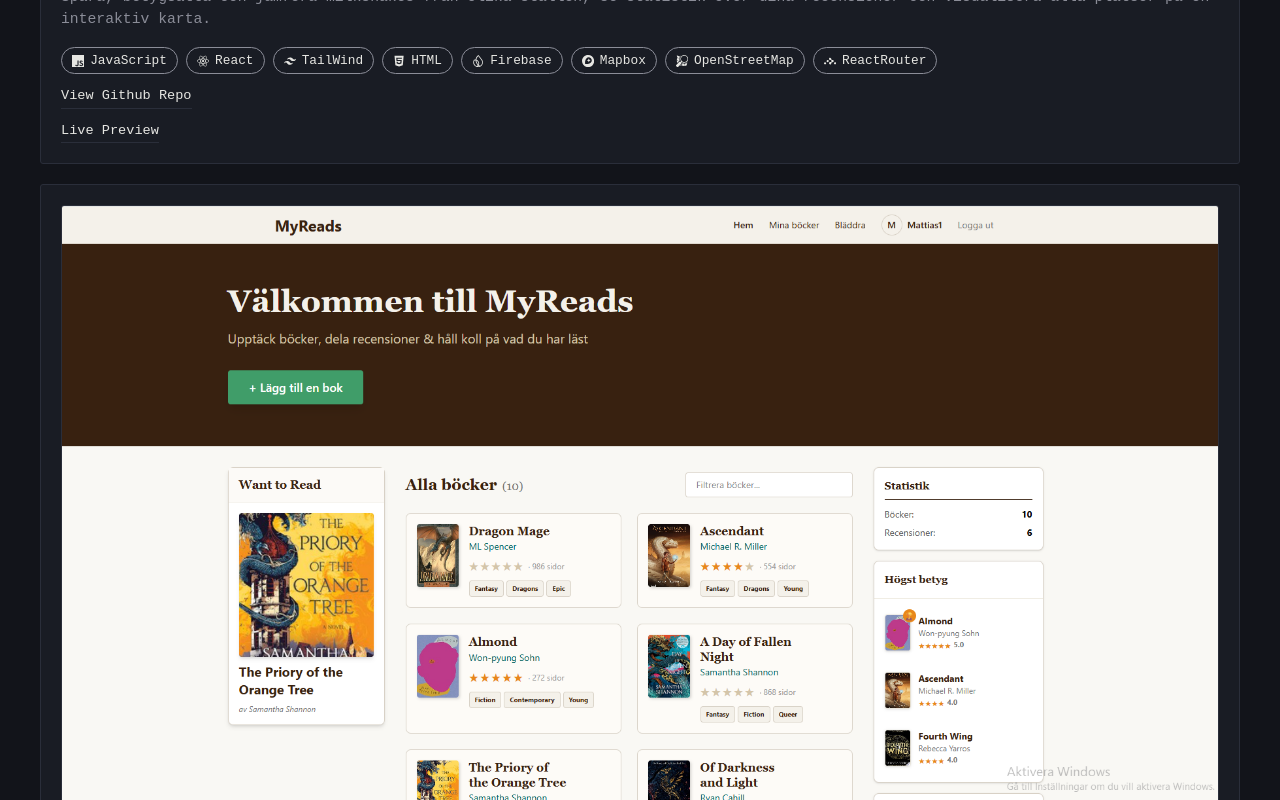
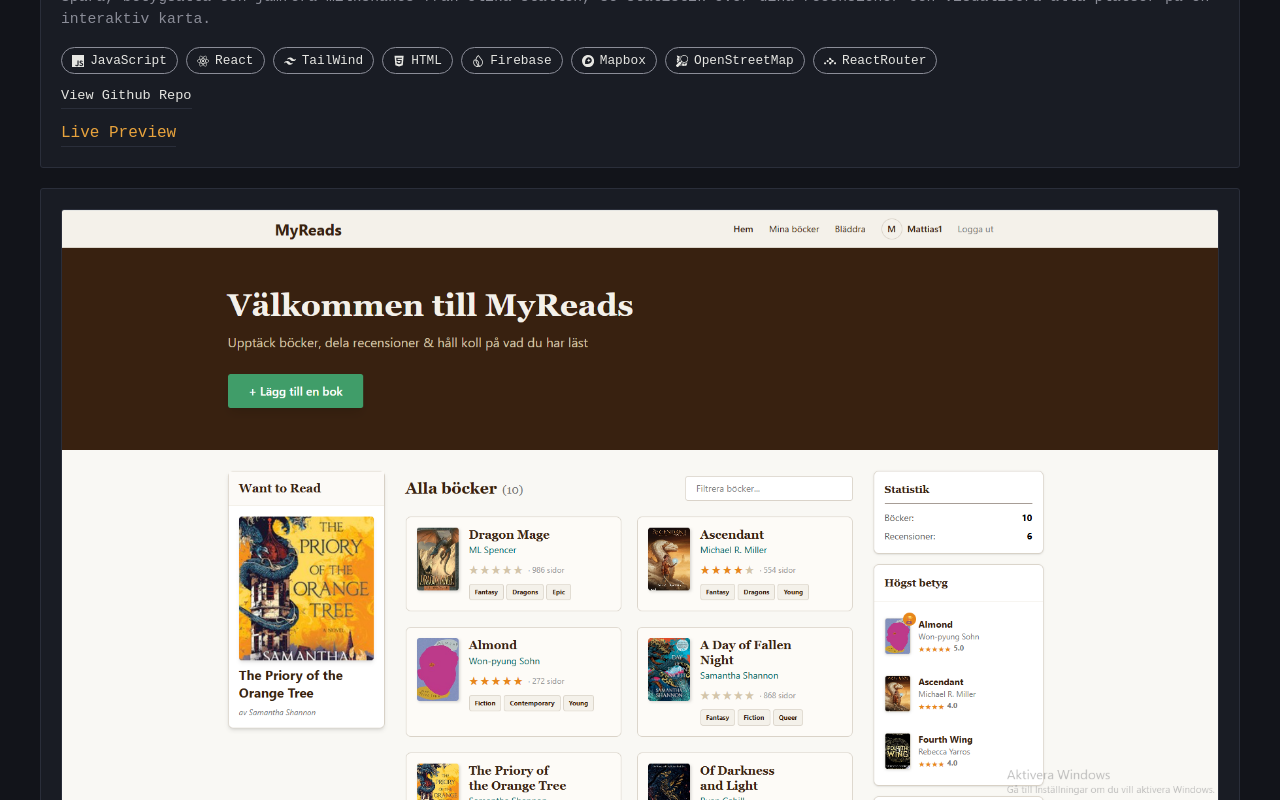
Before and after one commit to MattiasWaern/Portfolio, a React app: page / in a window 1280 px wide. Shown: the part 2000-2800 px from the top of the page. Built offline with nearby package versions, Linux system fonts and the light colour scheme; the HTML template or start-up script is replaced by a standard one.

Commit message:
fixade lite smått o gott

```diff
--- a/src/components/Projects.tsx
+++ b/src/components/Projects.tsx
@@ -37,7 +37,7 @@ function ProjectCard({ project }: { project: (typeof ProjectsData)[number] }) {
 
       {project.link ? (
         <a href={project.link} target="_blank" rel="noopener noreferrer">
-         Live Preview
+         <span className='livePreview'>Live Preview</span>
         </a>
       ) : (
         <span className="project-link-disabled">Kommer snart</span>
--- a/src/data/ProjectsData.tsx
+++ b/src/data/ProjectsData.tsx
@@ -13,6 +13,15 @@ const ProjectsData: Project[] = [
   },
     {
     id: 2,
+    name: 'Filmvisarna',
+    description: 'Skapa konto, välja film, välj sittplats, välj biljett få bekräftelse i email',
+    skills: ['React', 'TypeScript'],
+    image: 'Myreads.png',
+    githubLink: 'https://github.com/MattiasWaern/GruppC-Frontend-projekt',
+    link: ''
+  },
+    {
+    id: 3,
     name: 'GoodReads kopia',
     description: 'Man kan skapa konto, recensera böcker, markera böcker som favorit, söka efter författare och boktitel, samt uppdatera hur långt man har läst en bok.',
     skills: ['React', 'Axios', 'SqlLite', 'TailWind', 'NodeJs', 'JWT', 'bcryptjs', 'ESLint', 'ReactRouter'],
@@ -21,7 +30,7 @@ const ProjectsData: Project[] = [
     link: ''
   },
     {
-    id: 3,
+    id: 4,
     name: 'MatteSida',
     description: 'Projektet låter användare skapa ett konto, lösa mattefrågor och följa sin utveckling över tid. Eftersom användardata sparas i en databas kan man logga in från olika enheter, exempelvis både dator och iPad.',
     skills: ['React', 'CSS', 'SqlLite', 'NodeJs', 'ReactRouter'],
@@ -30,7 +39,7 @@ const ProjectsData: Project[] = [
     link: 'https://matte-sida.vercel.app/'
   },
   {
-    id: 4,
+    id: 5,
     name: 'GoRide',
     description: 'Ett webbprojekt där man bokar bilar efter datum, Välj start och slut-datum, Få upp lediga bilar, Välj bil, Boka med mail',
     skills: ['React', 'TypeScript', 'RestAPI', 'CSS'],
@@ -39,7 +48,7 @@ const ProjectsData: Project[] = [
     link: ''
   },
   {
-    id: 5,
+    id: 6,
     name: 'The Selling Point',
     description: 'The Selling Point är en marketplace-applikation där användare kan Skapa konto/login Utforska annonser Köpa produkter Sälja produkter Kontakta säljare Lägga upp egna annonser Logga in som admin Projektet är utvecklat som ett skolprojekt inom kursen Javascript 3 på KYH.',
     skills: ['React', 'SqlLite', 'Strapi', 'CSS'],
--- a/src/styles/Projects.css
+++ b/src/styles/Projects.css
@@ -84,7 +84,7 @@
 }
 
 .project-card a:hover {
-  color: var(--amber);
+  color: var(--ink);
   border-color: var(--amber-dim);
 }
 
@@ -95,6 +95,18 @@
   align-self: flex-start;
 }
 
+.livePreview{
+  font-size: 1rem;
+  font-family: var(--mono);
+  color: var(--amber);
+}
+
+.livePreview:hover{
+  font-size: 1rem;
+  font-family: var(--mono);
+  color: var(--ink);
+}
+
 @media (prefers-reduced-motion: reduce) {
   .project-card {
     transition: none;
```
